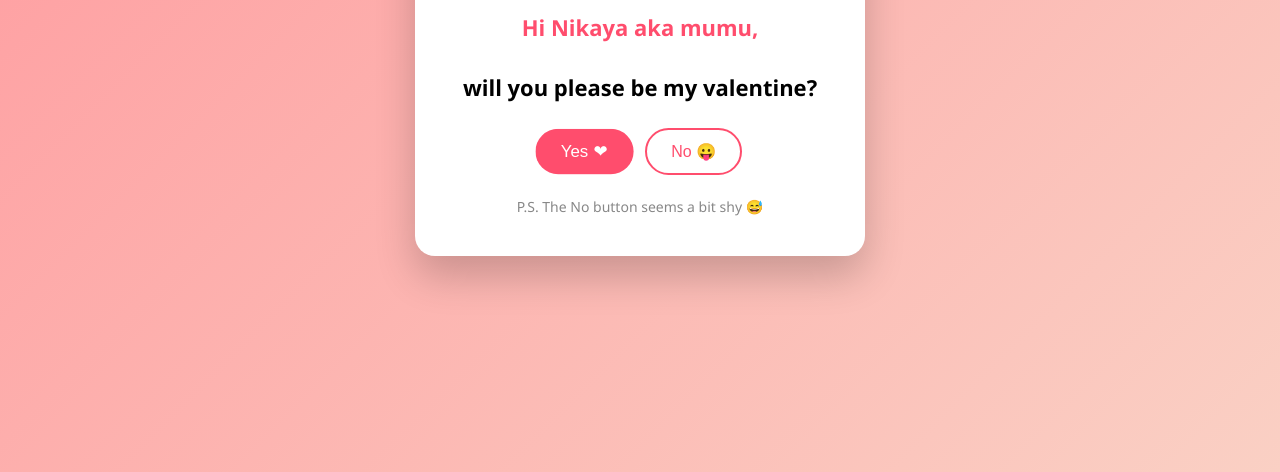
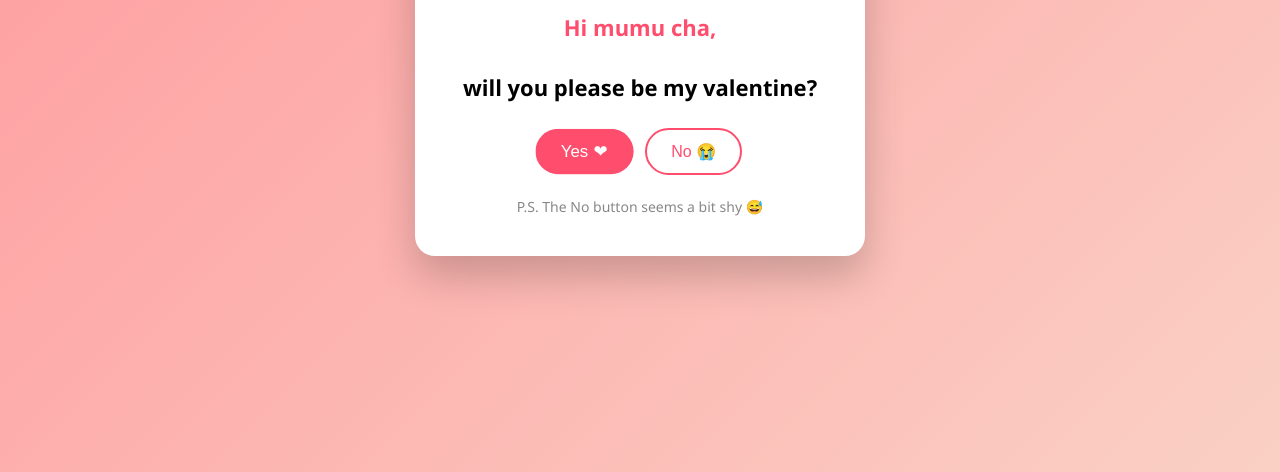
Before and after one commit to Sushant11/Valentine, a plain HTML site: page index.html in a window 1280 px wide. Shown: the part 328-800 px from the top of the page. Drawn offline with nearby package versions, Linux system fonts and the light colour scheme.

Commit message:
Update valentine message and button text

```diff
--- a/index.html
+++ b/index.html
@@ -128,13 +128,13 @@
     <div id="question">
       <div class="emoji">💘</div>
       <h1>
-        <span class="pink-text">Hi Nikaya aka mumu,</span><br><br>
+        <span class="pink-text">Hi mumu cha,</span><br><br>
         will you please be my valentine?
       </h1>
 
       <div class="buttons" id="buttons">
         <button id="yesBtn">Yes</button>
-        <button id="noBtn">No 😛</button>
+        <button id="noBtn">No 😭</button>
       </div>
 
       <div class="ps-note">P.S. The No button seems a bit shy 😅</div>
```
